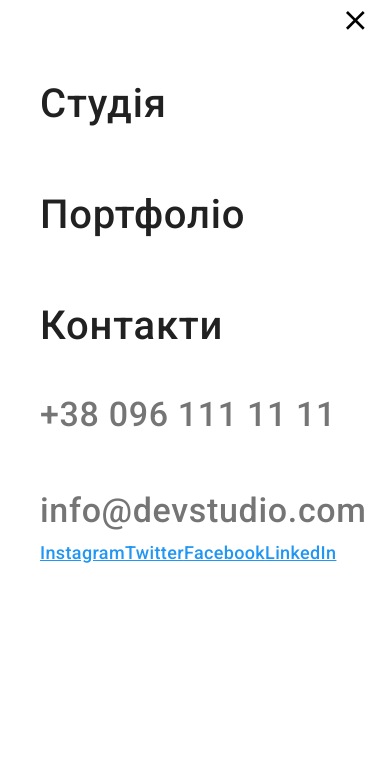
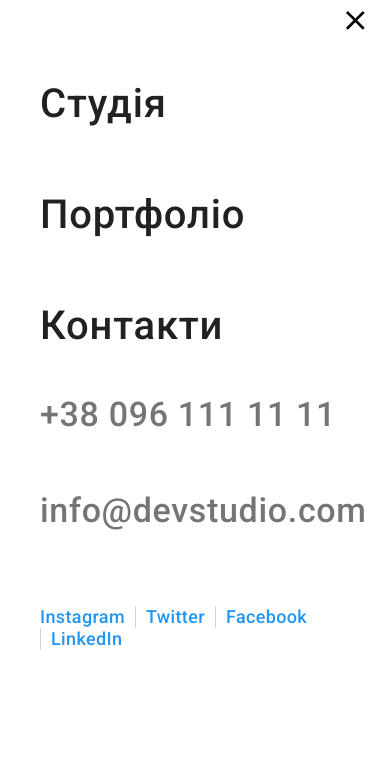
Before and after one commit to CharlieChaplin13/goit-markup-hw-08, a plain HTML site: page index.html in a window 390 px wide. Both pictures are taken after a click on the button 355 px from the left and 20 px from the top of the page. Shown: the top 777 px of the page. Drawn offline with nearby package versions, Linux system fonts and the light colour scheme.

Commit message:
update header

```diff
--- a/index.html
+++ b/index.html
@@ -53,7 +53,7 @@
                 </ul>
 
                 <!-- Ссылки на социальные сети -->
-                <ul class="social-list list">
+                <ul class="social-list header__social-list list">
                     <li class="social-list__item">
                         <a href="" class="social-list__link">Instagram</a>
                     </li>
--- a/sass/components/_contacts.scss
+++ b/sass/components/_contacts.scss
@@ -22,9 +22,7 @@
     }
 
     &__item + &__item {
-        @media screen and (max-width: 767px) {
-            margin-bottom: 32px;
-        }
+        margin-bottom: 32px;
 
         @media screen and (min-width: 768px) and (max-width: 1199px) {
             margin-bottom: 10px;
--- a/sass/components/_header.scss
+++ b/sass/components/_header.scss
@@ -11,6 +11,7 @@ header {
 
 .header-container {
     display: flex;
+    align-items: center;
     justify-content: space-between;
 
     @media screen and (min-width: 768px) {
@@ -27,3 +28,9 @@ header {
         margin-left: 93px;
     }
 }
+
+.header__contacts {
+    @media screen and (max-width: 767px) {
+        margin-bottom: 64px;
+    }
+}
--- a/sass/components/_menu.scss
+++ b/sass/components/_menu.scss
@@ -4,16 +4,20 @@
 
     @media screen and (max-width: 767px) {
         position: fixed;
-
+        display: flex;
+        flex-direction: column;
         top: 0;
         left: 0;
         padding: 48px 40px;
         height: 100%;
+        z-index: 1;
+        opacity: 0;
         background-color: $primary-bg-color;
         pointer-events: none;
-        // transform: translateY(-100%);
-        // visibility: hidden;
-        // opacity: 1;
+        transform-origin: top;
+        transform: translateY(-100%);
+        transition: transform 250ms cubic-bezier(0.4, 0, 0.2, 1),
+        opacity 250ms cubic-bezier(0.4, 0, 0.2, 1);
     }
 
     @media screen and (min-width: 768px) {
--- a/sass/components/_social-list.scss
+++ b/sass/components/_social-list.scss
@@ -1,15 +1,47 @@
 .social-list {
     display: flex;
-    flex-direction: row;
+    flex-wrap: wrap;
+    @media screen and (max-width: 480px) {
+        display: flex;
+        flex-wrap: wrap;
+        // justify-content: start;
+    }
+    @media screen and (min-width: 481px) and (max-width: 767px) {
+        display: flex;
+        // justify-content: center;
+    }
+    @media screen and (max-width: 767px) and (max-width: 420px) {
+        font-size: 12px;
+    }
 
-    @media screen and (min-width:768px) {
+    @media screen and (min-width: 768px) {
         display: none;
     }
 }
 
-.social-list__item
+.social-list__item {
+    @include font(500, 18px, 1.22, 0.02em);
+
+    &:not(:last-child) {
+        padding-right: 10px;
+        border-right: 1px solid rgba(33, 33, 33, 0.2);
+    }
+    &:not(:first-child) {
+        padding-left: 10px;
+    }
+    &:nth-child(3) {
+        @media screen and (max-width: 399px) {
+            border-right: none;
+        }
+    }
+    &:nth-child(4) {
+        @media screen and (max-width: 399px) {
+            border-left: 1px solid rgba(33, 33, 33, 0.2);
+        }
+    }
+}
 
 .social-list__link {
-    @include font(500, 18px, 1.22, 0.02em);
     color: $accent-color;
+    text-decoration: none;
 }
```
Also changed, not shown: css/main.css, css/main.min.css, css/portfolio.css, css/portfolio.min.css, 4 other files.
